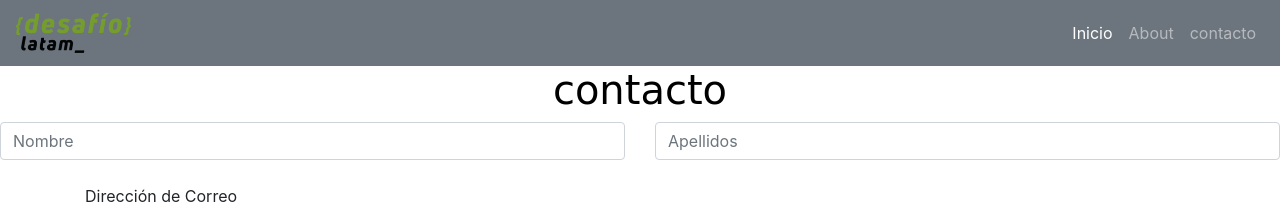
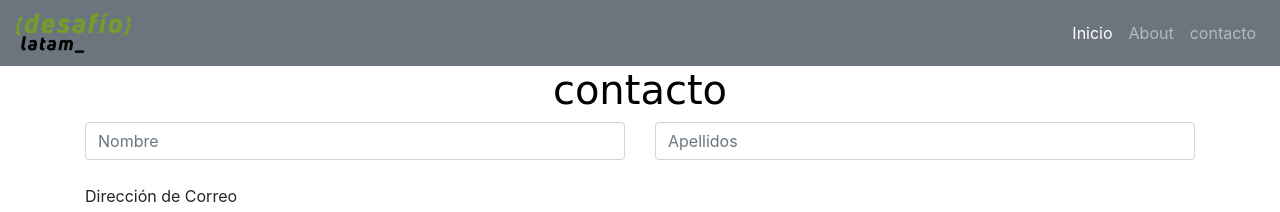
Before and after one commit to titoignacio/mi_primer_sitio_web, a plain HTML site: page contacto.html in a window 1280 px wide. Shown: the top 212 px of the page. Drawn offline with nearby package versions, Linux system fonts and the light colour scheme; a web font is replaced by a local one.

Commit message:
se agrego un container

```diff
--- a/contacto.html
+++ b/contacto.html
@@ -40,7 +40,7 @@
   contacto
   </h1>
 <!-- Comienza el formulario -->
-
+<div class="container"
 <form>
   <div class="row">
     <div class="col">
@@ -51,7 +51,7 @@
     </div>
   </div>
 </form>
-
+</div>
 <br>
 
 <!-- segunda parte del formulario -->
```
